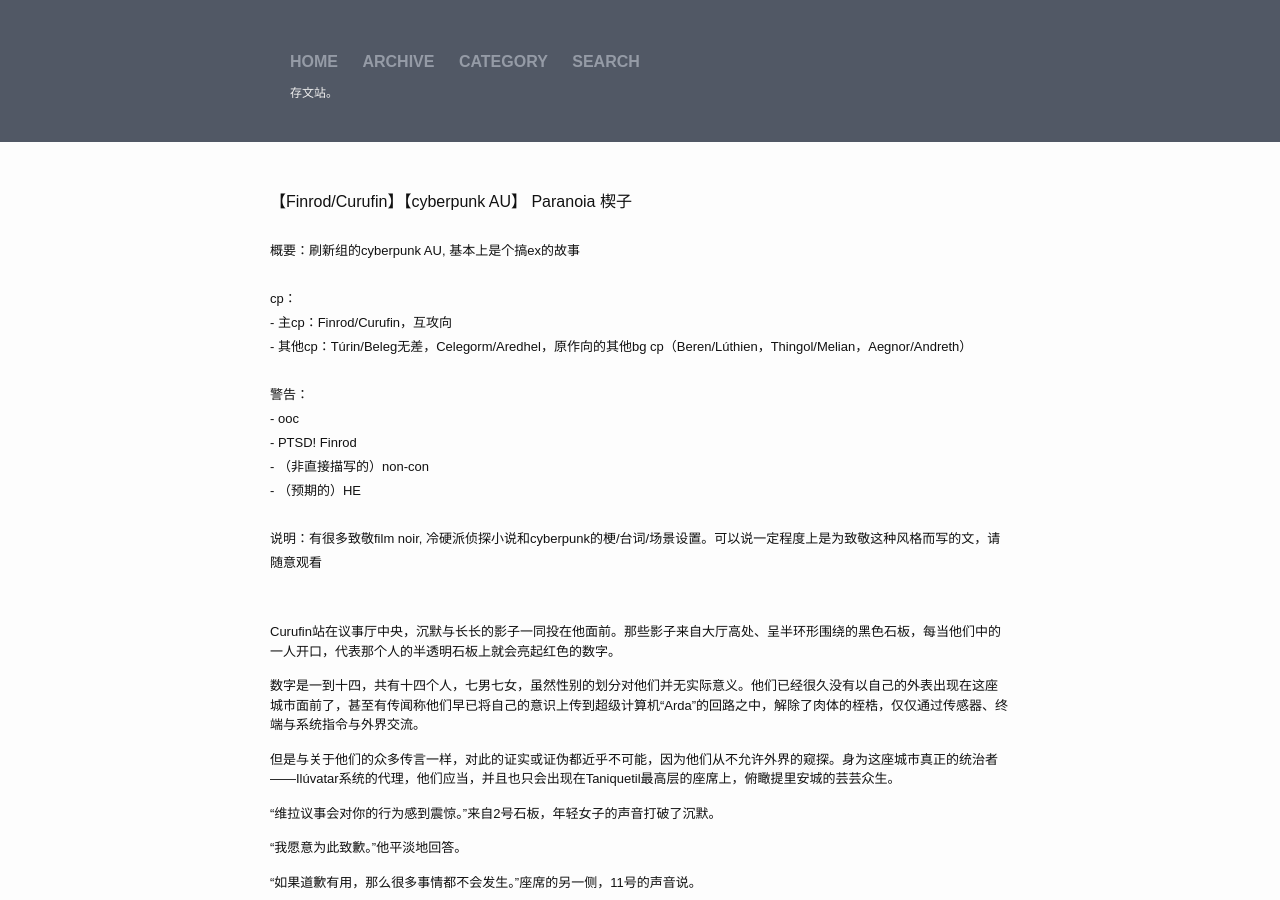
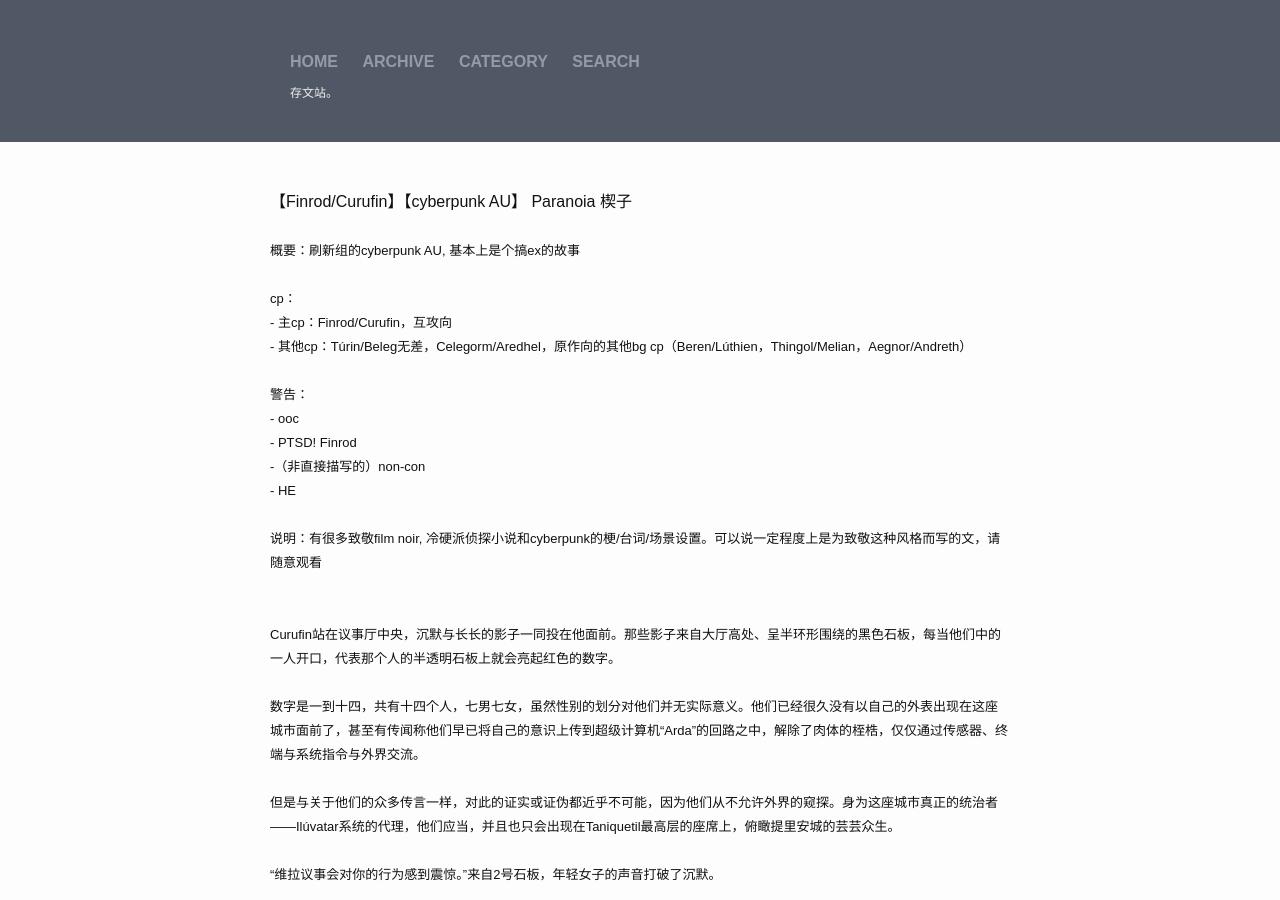
Before and after one commit to greylantern/greylantern.github.io, a Jekyll site: the page built from _posts/2015-11-25-【Finrod:Curufin】【cyberpunk AU】 Paranoia 00.html, in a window 1280 px wide and 900 px high. Built offline with Jekyll 4.4.1, drawn with Linux system fonts in a browser that asks for light colours; comment, search, counter and statistics services are not loaded.

Commit message:
fix format

```diff
--- a/_posts/2015-11-25-【Finrod:Curufin】【cyberpunk AU】 Paranoia 00.html
+++ b/_posts/2015-11-25-【Finrod:Curufin】【cyberpunk AU】 Paranoia 00.html
@@ -28,9 +28,9 @@ cp：
 <br>
 - PTSD! Finrod
 <br>
-- （非直接描写的）non-con
+-（非直接描写的）non-con
 <br>
-- （预期的）HE
+- HE
 <br>
 <br>
 说明：有很多致敬film noir, 冷硬派侦探小说和cyberpunk的梗/台词/场景设置。可以说一定程度上是为致敬这种风格而写的文，请随意观看
@@ -39,37 +39,37 @@ cp：
 <br>
 <br>
 
-<p>Curufin站在议事厅中央，沉默与长长的影子一同投在他面前。那些影子来自大厅高处、呈半环形围绕的黑色石板，每当他们中的一人开口，代表那个人的半透明石板上就会亮起红色的数字。</p>
+Curufin站在议事厅中央，沉默与长长的影子一同投在他面前。那些影子来自大厅高处、呈半环形围绕的黑色石板，每当他们中的一人开口，代表那个人的半透明石板上就会亮起红色的数字。<br><br>
 
-<p>数字是一到十四，共有十四个人，七男七女，虽然性别的划分对他们并无实际意义。他们已经很久没有以自己的外表出现在这座城市面前了，甚至有传闻称他们早已将自己的意识上传到超级计算机“Arda”的回路之中，解除了肉体的桎梏，仅仅通过传感器、终端与系统指令与外界交流。</p>
+数字是一到十四，共有十四个人，七男七女，虽然性别的划分对他们并无实际意义。他们已经很久没有以自己的外表出现在这座城市面前了，甚至有传闻称他们早已将自己的意识上传到超级计算机“Arda”的回路之中，解除了肉体的桎梏，仅仅通过传感器、终端与系统指令与外界交流。<br><br>
 
-<p>但是与关于他们的众多传言一样，对此的证实或证伪都近乎不可能，因为他们从不允许外界的窥探。身为这座城市真正的统治者——Ilúvatar系统的代理，他们应当，并且也只会出现在Taniquetil最高层的座席上，俯瞰提里安城的芸芸众生。</p>
+但是与关于他们的众多传言一样，对此的证实或证伪都近乎不可能，因为他们从不允许外界的窥探。身为这座城市真正的统治者——Ilúvatar系统的代理，他们应当，并且也只会出现在Taniquetil最高层的座席上，俯瞰提里安城的芸芸众生。<br><br>
 
-<p>“维拉议事会对你的行为感到震惊。”来自2号石板，年轻女子的声音打破了沉默。</p>
+“维拉议事会对你的行为感到震惊。”来自2号石板，年轻女子的声音打破了沉默。<br><br>
 
-<p>“我愿意为此致歉。”他平淡地回答。</p>
+“我愿意为此致歉。”他平淡地回答。<br><br>
 
-<p>“如果道歉有用，那么很多事情都不会发生。”座席的另一侧，11号的声音说。</p>
+“如果道歉有用，那么很多事情都不会发生。”座席的另一侧，11号的声音说。<br><br>
 
-<p>“确实。”他勾起嘴角，“而发生了的事情已成定局，对此追究已无意义。”</p>
+“确实。”他勾起嘴角，“而发生了的事情已成定局，对此追究已无意义。”<br><br>
 
-<p>“你在逃避问题，Agent Atarinkë。议事会希望的是得到对于你所作所为的解释。”</p>
+“你在逃避问题，Agent Atarinkë。议事会希望的是得到对于你所作所为的解释。”<br><br>
 
-<p>“我可以说出你们想要听到的一切，但那又如何？”他向前走了一步，望向高处座席的一角。那里的第十五个座位是空的，他从未在它的主人仍是他们中一员的时候到过这里，但他知道Fëanor曾经这样做过。Curufinwë Fëanáro，Melkor唯一忌惮过的人，战后最出色的计算机科学家和密码学家，Silmaril指令的创造者。</p>
+“我可以说出你们想要听到的一切，但那又如何？”他向前走了一步，望向高处座席的一角。那里的第十五个座位是空的，他从未在它的主人仍是他们中一员的时候到过这里，但他知道Fëanor曾经这样做过。Curufinwë Fëanáro，Melkor唯一忌惮过的人，战后最出色的计算机科学家和密码学家，Silmaril指令的创造者。<br><br>
 
-<p>“你们知道我真正希望的是什么，而我已经失败。”他轻声说，“如今我在这里，只是等待‘系统’给我的裁决。”</p>
+“你们知道我真正希望的是什么，而我已经失败。”他轻声说，“如今我在这里，只是等待‘系统’给我的裁决。”<br><br>
 
-<p>“裁决将会给出，你无须心急。”透过中央的石板，7号的声音传出。“但请记住，在那之前，你仍是提里安城的一名‘Agent’。作为Silmaril案的第二任经办人，你的责任是为这起事件写下尾声。”</p>
+“裁决将会给出，你无须心急。”透过中央的石板，7号的声音传出。“但请记住，在那之前，你仍是提里安城的一名‘Agent’。作为Silmaril案的第二任经办人，你的责任是为这起事件写下尾声。”<br><br>
 
-<p>“是么……如果这就是你们的要求，那么当然了。”他再次笑起来，“但是请做好准备，为了你们或许不想知道的那些真相。”</p>
+“是么……如果这就是你们的要求，那么当然了。”他再次笑起来，“但是请做好准备，为了你们或许不想知道的那些真相。”<br><br>
 
-<p>他仰起头看着议事厅的穹顶，这是Taniquetil的最高处，这座城市最接近天空的地方。初冬的雪还没有停，雪片自天空深处纷纷扬扬地飘落。</p>
+他仰起头看着议事厅的穹顶，这是Taniquetil的最高处，这座城市最接近天空的地方。初冬的雪还没有停，雪片自天空深处纷纷扬扬地飘落。<br><br>
 
-<p>“以下是维拉议事会下属‘Agents of Ilúvatar’， N组三席Curufinwë Atarinkë，关于Silmaril案的结案报告。”</p>
+“以下是维拉议事会下属‘Agents of Ilúvatar’， N组三席Curufinwë Atarinkë，关于Silmaril案的结案报告。”<br><br>
 
-<p>一片寂静中，只有雪花不断飘落在透明的钢化玻璃上。</p>
+一片寂静中，只有雪花不断飘落在透明的钢化玻璃上。<br><br>
 
-<p>“事情的开始是在十一月十二日上午。那天下着雨，我在上城区五十七街的一家小酒馆里见到了我从前的搭档。”</p>
+“事情的开始是在十一月十二日上午。那天下着雨，我在上城区五十七街的一家小酒馆里见到了我从前的搭档。”<br><br>
 
 
 <br>
```
